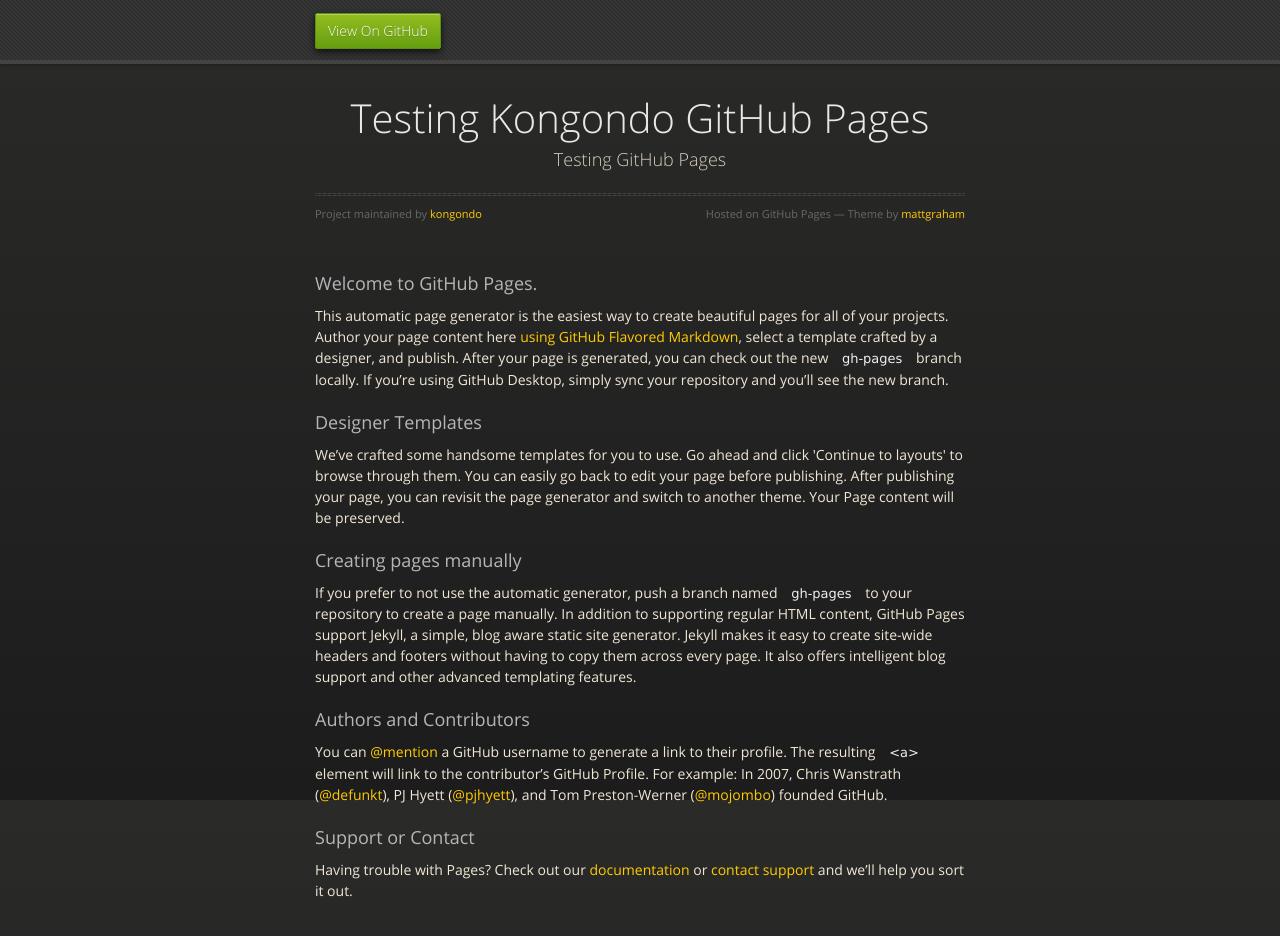
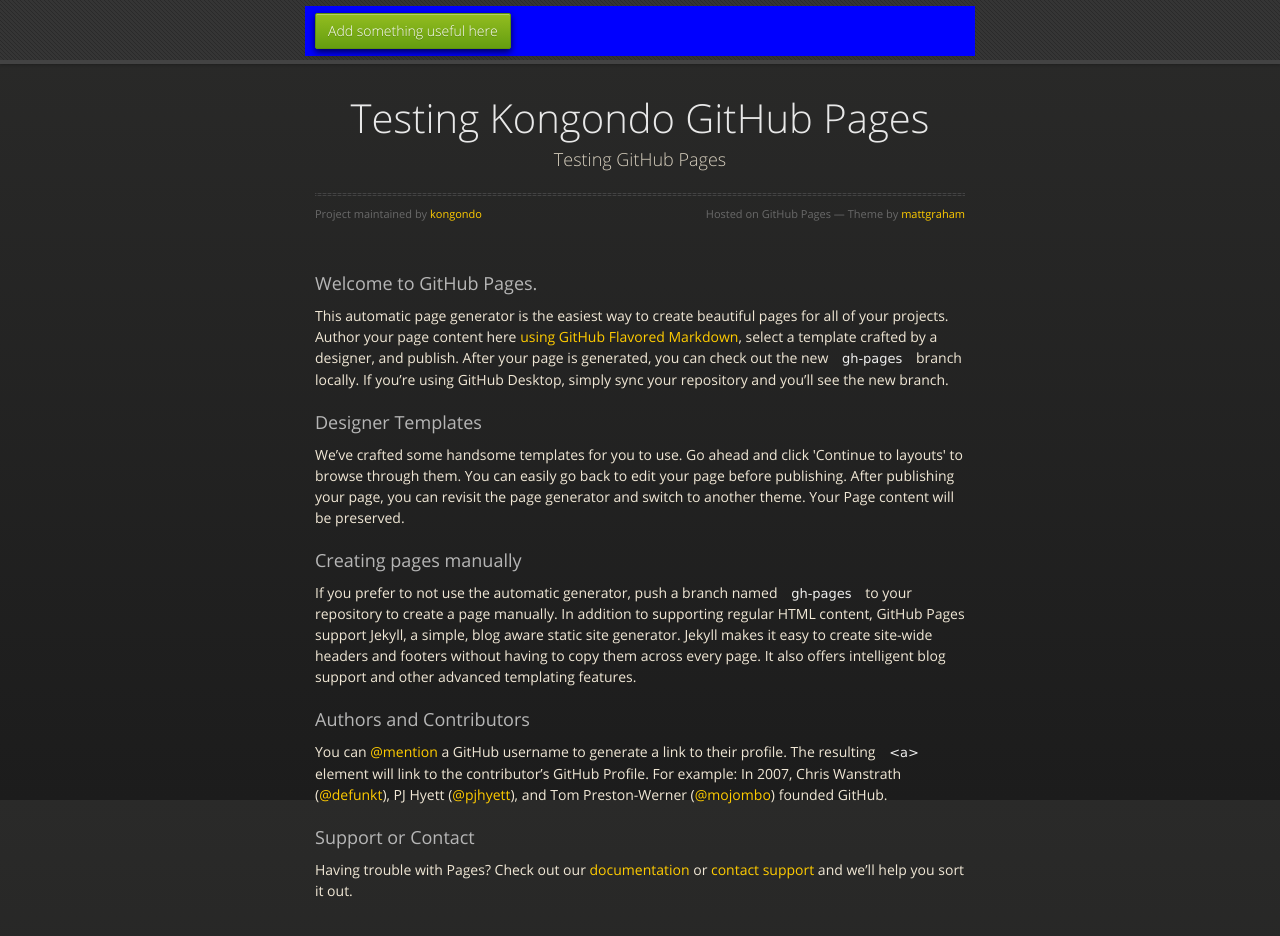
Before and after one commit to kongondo/kongondo.github.io, a plain HTML site: page index.html in a window 1280 px wide. Drawn offline with nearby package versions, Linux system fonts and the light colour scheme.

Commit message:
Update index.html

```diff
--- a/index.html
+++ b/index.html
@@ -20,7 +20,7 @@
   <body>
       <div id="header">
         <nav>
-          <li class="fork"><a href="https://github.com/kongondo">View On GitHub</a></li>
+          <li class=""><a href="https://github.com/kongondo">Add something useful here</a></li>
         </nav>
       </div><!-- end header -->
 
```
